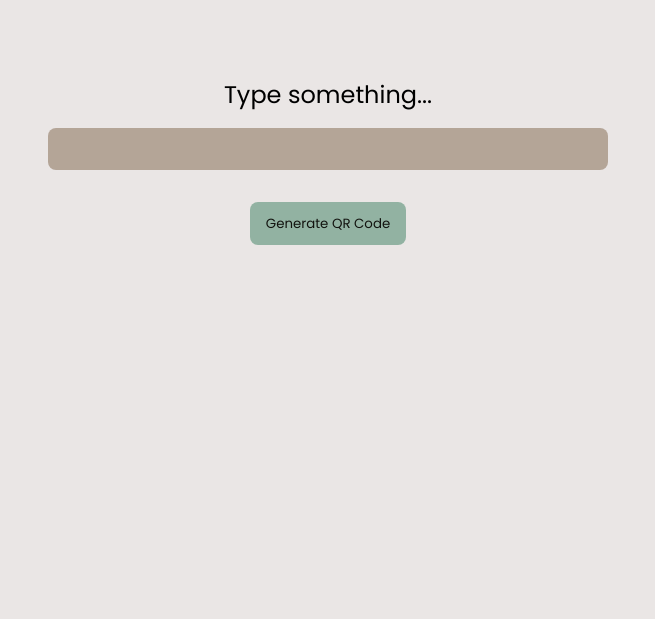
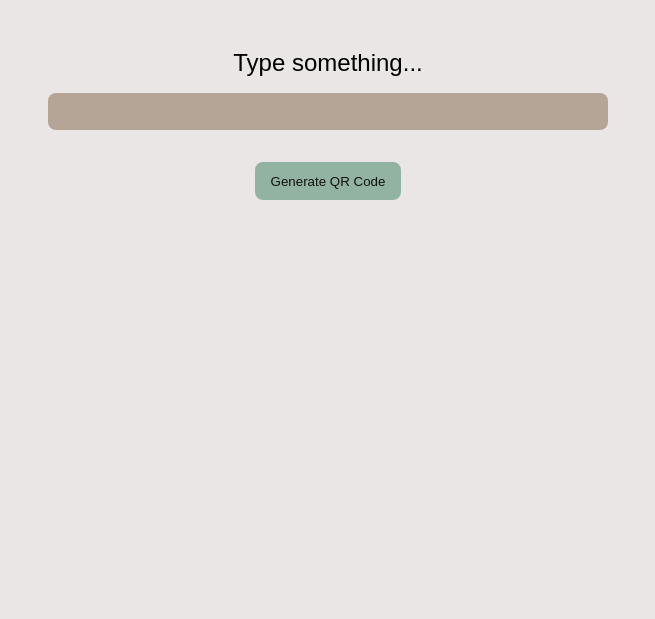
Before and after one commit to sasha-khymych/QR_genereator, a plain HTML site: page index.html in a window 1280 px wide. Shown: the part 181-800 px from the top of the page, without its empty margins (312-967 px from the left). Drawn offline with Linux system fonts and the light colour scheme.

Commit message:
Update index.html

```diff
--- a/index.html
+++ b/index.html
@@ -6,9 +6,6 @@
     <meta name="viewport" content="width=device-width, initial-scale=1.0">
     <title>QR Generate</title>
     <link rel="stylesheet" href="style.css">
-    <link rel="preconnect" href="https://fonts.googleapis.com">
-    <link rel="preconnect" href="https://fonts.gstatic.com" crossorigin>
-    <link href="https://fonts.googleapis.com/css2?family=Poppins:ital,wght@0,300;0,400;0,500;0,600;0,700;1,200;1,300;1,400;1,500;1,600;1,700&display=swap" rel="stylesheet">
     <script src="https://cdnjs.cloudflare.com/ajax/libs/qrcodejs/1.0.0/qrcode.min.js" integrity="sha512-CNgIRecGo7nphbeZ04Sc13ka07paqdeTu0WR1IM4kNcpmBAUSHSQX0FslNhTDadL4O5SAGapGt4FodqL8My0mA==" crossorigin="anonymous" referrerpolicy="no-referrer"></script>
 </head>
 <body>
```
